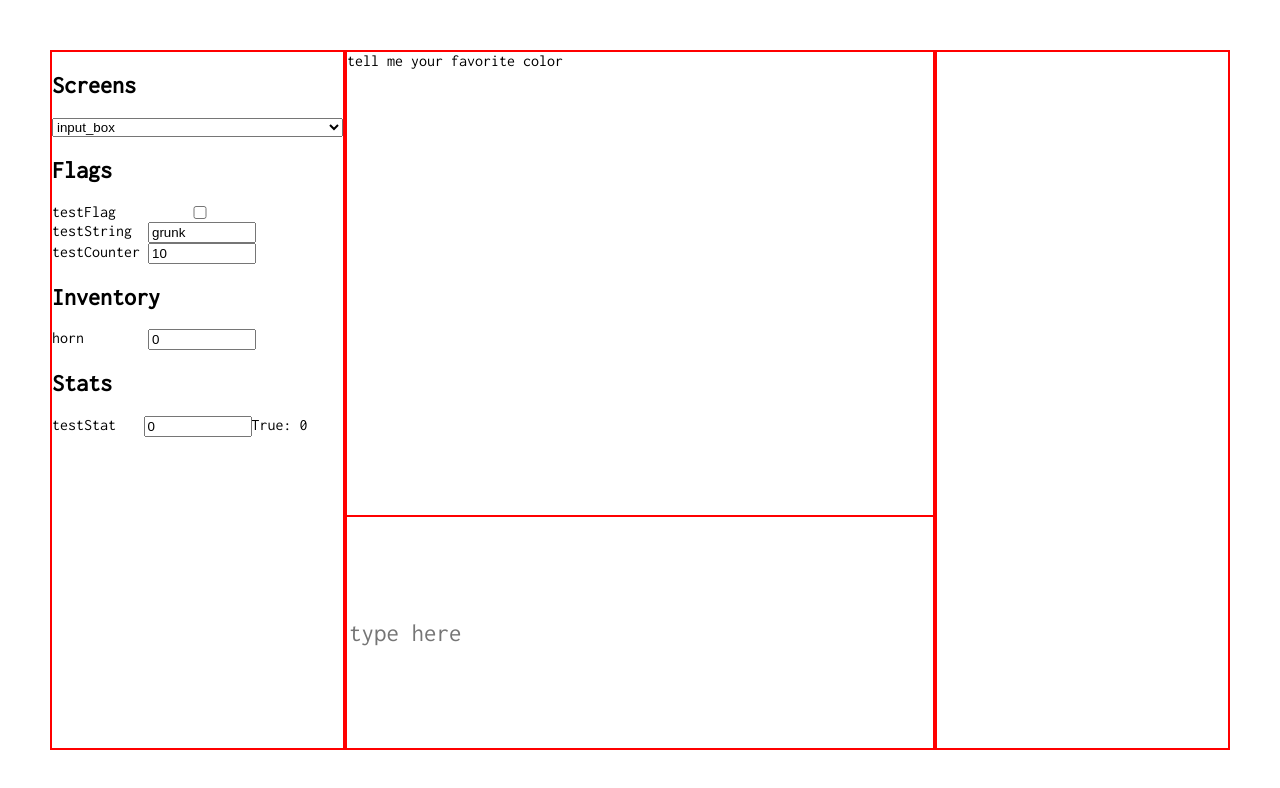
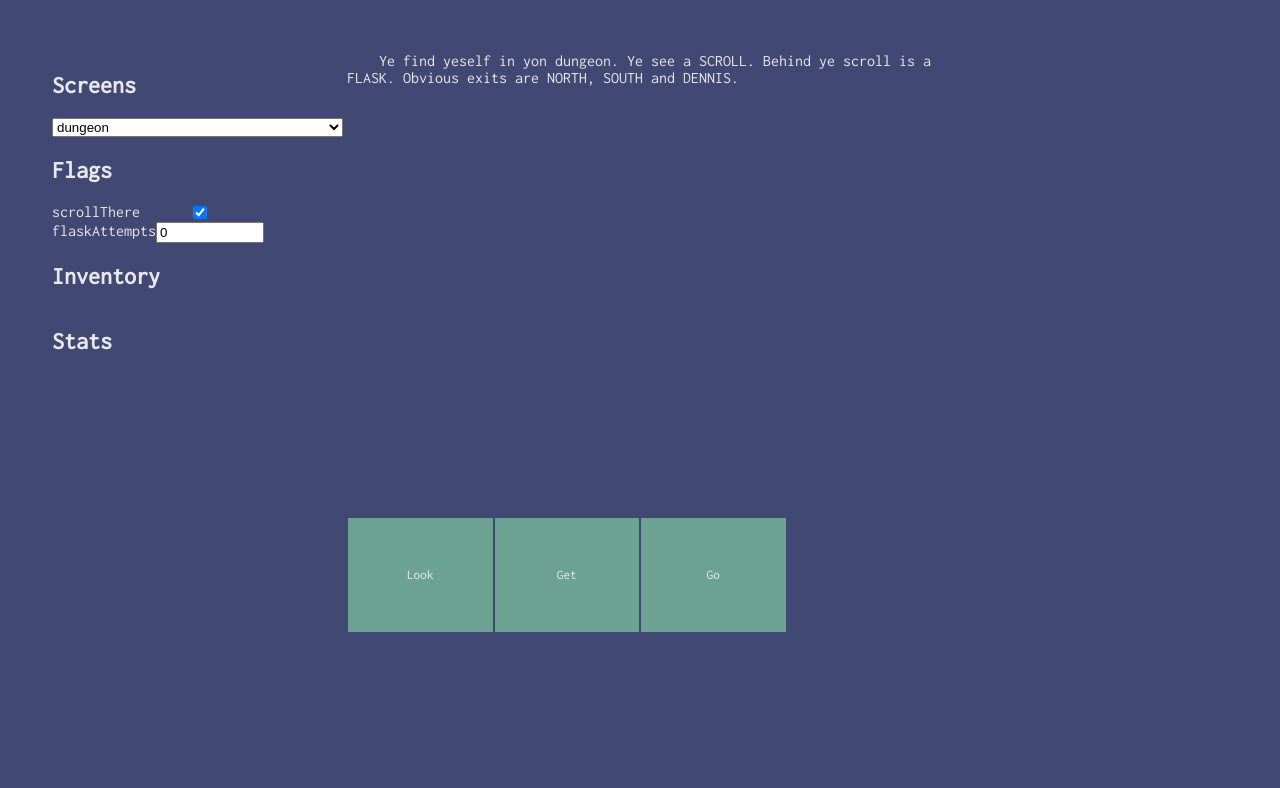
Before and after one commit to TrentWest7190/atheneum, a Vue app: page / in a window 1280 px wide. Shown: the top 788 px of the page. Built offline with nearby package versions, Linux system fonts and the light colour scheme.

Commit message:
added paragraph overrides, added new test story

```diff
--- a/src/App.vue
+++ b/src/App.vue
@@ -4,9 +4,9 @@
       <debug-view class=" bordered-box full-height" :Story="Story" :Player="Player"></debug-view>
     </div>
     <div class="bordered-box col-flex full-height col-md-6">
-      <text-view class="bordered-box col-md-8" :textArray="paragraphs"></text-view>
+      <text-view class="bordered-box col-md-8 text-view" :textArray="paragraphs" :hasMoreParagraphs="Player.additionalParagraphs.length > 0"></text-view>
       <button-view v-if="buttons" class="bordered-box col-md-4" :buttonArray="buttons" @replaceButtons="replaceButtons"></button-view>
-      <input v-else class="bordered-box col-md-4" style="font-size: 25px; font-family: 'Inconsolata', monospace;" placeholder="type here" @keyup.enter="scene.input.callback($event.target.value)">
+      <input v-else class="bordered-box col-md-4 main-input" placeholder="Click here to type" @keyup.enter="scene.input.callback($event.target.value)">
     </div>
     <div class="bordered-box full-height col-md-3">
       <inventory-view class="bordered-box full-height" :Story="Story" :Player="Player"></inventory-view>
@@ -38,7 +38,7 @@ export default {
       return this.Story.screenData[this.Player.CurrentLocation]
     },
     paragraphs () {
-      return TextEngine(this.scene.paragraphs, this.Story.textData, this.Player.additionalParagraphs)
+      return TextEngine(this.scene.paragraphs, this.Story.textData, this.Player.additionalParagraphs, this.Player.paragraphOverride)
     },
 
     buttons () {
@@ -62,15 +62,37 @@ export default {
 
 <style>
 @import url(https://fonts.googleapis.com/css?family=Inconsolata);
+
+:root {
+  --darkest: #313638;
+  --primary1: #424874;
+  --primary2: #6BA292;
+  --lighter: #E0DFD5;
+  --lightest: #E8E9EB;
+}
+
 body, html {
   height: 100vh;
   margin: 0px;
+  font-family: 'Inconsolata', monospace;
+  color: var(--lightest);
+}
+
+.main-input {
+  color: var(--lightest);
+  background-color: var(--primary1);
+  font-size: 25px;
   font-family: 'Inconsolata', monospace;
 }
 
 #app-container {
   box-sizing: border-box;
   padding: 50px;
+  background-color: var(--primary1)
+}
+
+.text-view {
+  overflow-y: auto;
 }
 
 .row-flex {
@@ -104,7 +126,7 @@ body, html {
 }
 
 .bordered-box {
-  border: 1px solid red;
+  border: 1px solid var(--primary1);
   box-sizing: border-box;
 }
 
--- a/src/components/ButtonView.vue
+++ b/src/components/ButtonView.vue
@@ -36,5 +36,9 @@ export default {
   flex-basis: auto;
   width: 25%;
   height: 50%;
+  background-color: var(--primary2);
+  border: 1px solid var(--primary1);
+  font-family: 'Inconsolata', monospace;
+  color: var(--lightest);
 }
 </style>
--- a/src/components/TextView.vue
+++ b/src/components/TextView.vue
@@ -10,13 +10,20 @@
 export default {
   name: 'text-view',
 
-  props: ['textArray']
+  props: ['textArray', 'hasMoreParagraphs'],
+
+  updated () {
+    if (this.hasMoreParagraphs) {
+      this.$el.scrollTop = this.$el.scrollHeight
+    }
+  }
 }
 </script>
 
 <style>
 p {
   margin-top: 0px;
+  text-indent: 2.0em;
 }
 
 .bold {
--- a/src/engine/Player.js
+++ b/src/engine/Player.js
@@ -10,10 +10,12 @@ let Player = {
   set CurrentLocation (value) {
     this.buttonOverride = []
     this.additionalParagraphs = []
+    this.paragraphOverride = []
     this._CurrentLocation = value
   },
   additionalParagraphs: [],
-  buttonOverride: []
+  buttonOverride: [],
+  paragarphOverride: []
 }
 
 Vue.set(Player.State, 'flags', {})
--- a/src/engine/TextEngine.js
+++ b/src/engine/TextEngine.js
@@ -1,5 +1,5 @@
-function getFinalParagraphArray (inputArray, storyText, additionalParagraphs) {
-  const paragraphs = inputArray.concat(additionalParagraphs)
+function getFinalParagraphArray (inputArray, storyText, additionalParagraphs, paragraphOverride) {
+  const paragraphs = paragraphOverride.length > 0 ? paragraphOverride.concat(additionalParagraphs) : inputArray.concat(additionalParagraphs)
   return paragraphs.map(paragraphObj => {
     if (typeof paragraphObj.condition !== 'undefined') {
       const conditionResult = paragraphObj.condition()
@@ -29,7 +29,7 @@ function getFinalParagraphArray (inputArray, storyText, additionalParagraphs) {
 
 function preparedParagraphToArray (paragraph) {
   let returnArray = []
-  let styleRegex = /(\*.+?\*|\/.+?\/)|\w+?|\s+?/g
+  let styleRegex = /(\*.+?\*|\/.+?\/)|\w+?|\W+?/g
   let results
   let nonstyledCollector = ''
 
--- a/src/main.js
+++ b/src/main.js
@@ -4,7 +4,7 @@ import Vue from 'vue'
 import App from './App'
 import Player from './engine/Player'
 
-let Story = require('./stories/debug.js')
+let Story = require('./stories/thydungeon.js')
 
 /* eslint-disable no-new */
 new Vue({
--- /dev/null
+++ b/src/stories/thydungeon.js
@@ -0,0 +1,187 @@
+import Player from '../engine/Player'
+
+/* eslint-disable no-unused-vars */
+let Flags = Player.State.flags
+let Inventory = Player.State.inventory
+let Stats = Player.State.stats
+
+const screenData = {
+  dungeon: {
+    paragraphs: [
+      'Ye find yeself in yon dungeon. Ye see a SCROLL. Behind ye scroll is a FLASK. Obvious exits are NORTH, SOUTH and DENNIS.'
+    ],
+
+    buttons: [
+      {
+        text: 'Look',
+        children: [
+          {
+            text: 'Scroll',
+            events () {
+              if (Flags.scrollThere) {
+                Player.paragraphOverride = [`Parchment, definitely parchment. I'd recognize it anywhere.`]
+              } else {
+                Player.paragraphOverride = [`Ye seeth nothing wheretofore it went ZAP.`]
+              }
+            }
+          },
+          {
+            text: 'Flask',
+            events () {
+              Player.paragraphOverride = [`Looks like you could quaff some serious mead out of that thing`]
+            }
+          }
+        ]
+      },
+      {
+        text: 'Get',
+        children: [
+          {
+            text: 'Scroll',
+            events () {
+              if (Flags.scrollThere) {
+                Player.paragraphOverride = [`Ye takes the scroll and reads of it. It doth say: BEWARE, READER OF THE SCROLL, DANGER AWAITS TO THE- The SCROLL disappears in thy hands with ye olde ZAP!`]
+                Flags.scrollThere = false
+              } else {
+                Player.paragraphOverride = [`Ye doth suffer from memory loss. YE SCROLL is no more. Honestly`]
+              }
+            },
+            condition () {
+              return Flags.scrollThere
+            }
+          },
+          {
+            text: 'Flask',
+            events () {
+              if (Flags.flaskAttempts < 2) {
+                Player.paragraphOverride = [`Ye cannot get the FLASK. It is firmly bolted to a wall which is bolted to the rest of the dungeon which is probably bolted to a castle. Never you mind.`]
+                Flags.flaskAttempts += 1
+              } else {
+                Player.paragraphOverride = [`Okay, okay. You unbolt yon FLASK and hold it aloft. A great shaking begins. The dungeon ceiling collapses down on you, crushing you in twain. Apparently, this was a load-bearing FLASK. Play again?`]
+                Player.buttonOverride = loseButtons
+              }
+            }
+          }
+        ]
+      },
+      {
+        text: 'Go',
+        children: [
+          {
+            text: 'North',
+            events () {
+              Player.CurrentLocation = 'north'
+            }
+          },
+          {
+            text: 'South',
+            events () {
+              Player.CurrentLocation = 'south'
+            }
+          },
+          {
+            text: 'Dennis',
+            events () {
+              Player.CurrentLocation = 'dennis'
+            }
+          }
+        ]
+      }
+    ]
+  },
+
+  north: {
+    paragraphs: [
+      `You go NORTH through yon corridor. You arrive at parapets. Ye see a ROPE. Obvious exists are SOUTH`
+    ],
+
+    buttons: [
+      {
+        text: 'Look',
+        children: [
+          {
+            text: 'Parapets',
+            events () {
+              Player.paragraphOverride = [`Well, they're parapets. This much we know for sure.`]
+            }
+          },
+          {
+            text: 'Rope',
+            events () {
+              Player.paragraphOverride = [`It looks okay. You've seen better`]
+            }
+          }
+        ]
+      },
+      {
+        text: 'Get',
+        children: [
+          {
+            text: 'Rope',
+            events () {
+              Player.paragraphOverride = [`You attempt to take ye ROPE but alas it is enchanted! It glows a mustard red and smells like a public privy. The ROPE wraps round your neck and hangs you from parapets. With your last breath, you wonder what parapets are. GAME OVER. Play again?`]
+              Player.buttonOverride = loseButtons
+            }
+          }
+        ]
+      },
+      {
+        text: 'Go',
+        children: [
+          {
+            text: 'South',
+            events () {
+              Player.CurrentLocation = 'dungeon'
+            }
+          }
+        ]
+      }
+    ]
+  }
+}
+
+const textData = {}
+
+const flagData = {
+  scrollThere: true,
+  flaskAttempts: 0
+}
+
+const itemData = {}
+
+const statData = {}
+
+const config = {
+  startScreenId: 'dungeon'
+}
+
+const reset = () => {
+  Player.paragraphOverride = []
+  Player.buttonOverride = []
+  Player.Setup(flagData, itemData, statData, config.startScreenId)
+}
+
+const loseButtons = [
+  {
+    text: 'Yes',
+    events () {
+      reset()
+    }
+  },
+  {
+    text: 'No',
+    events () {
+      Player.additionalParagraphs.push(`Then close thy tab, yon dorke`)
+    }
+  }
+]
+
+reset()
+
+exports.screenData = screenData
+
+exports.textData = textData
+
+exports.flagData = flagData
+
+exports.config = config
```
